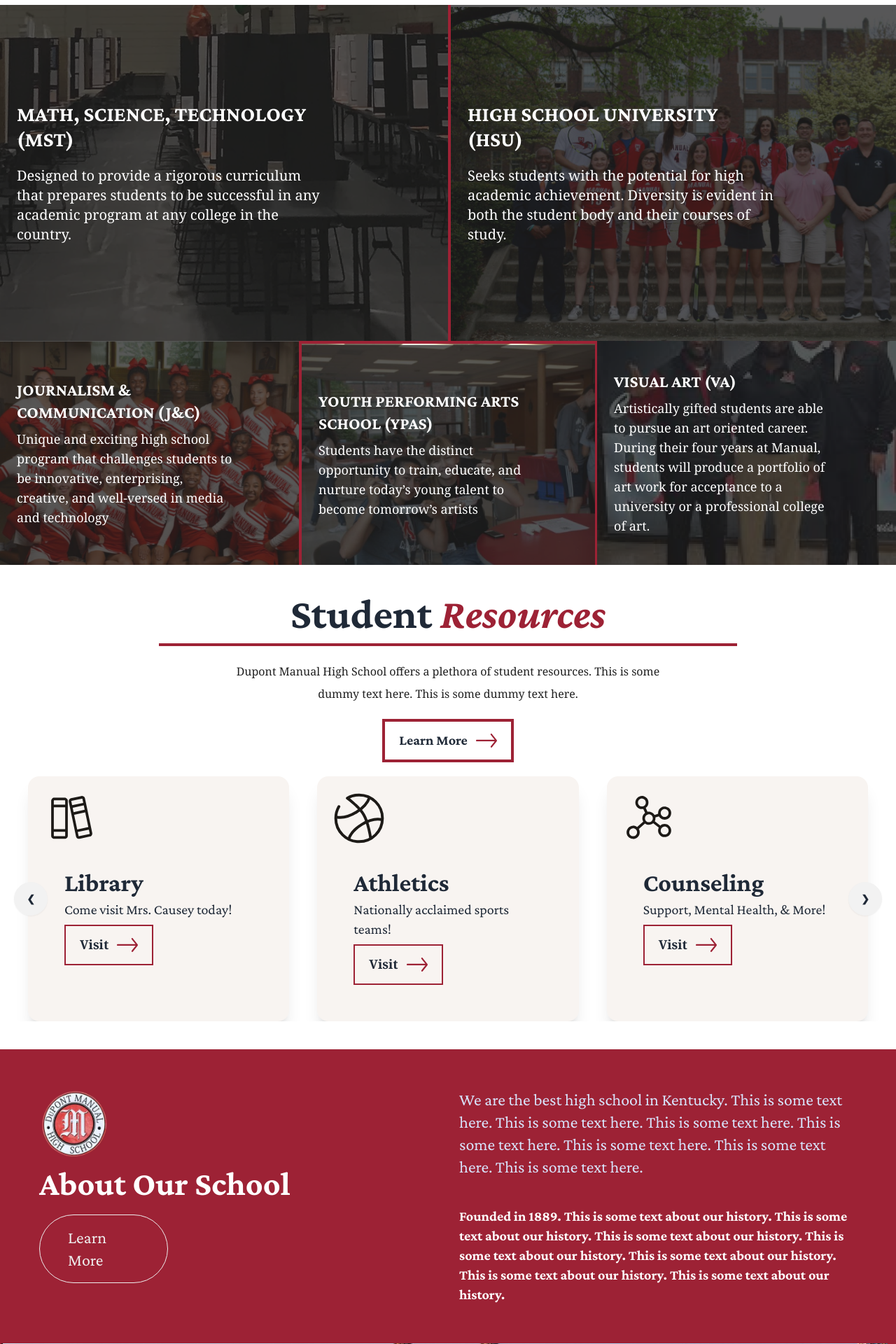
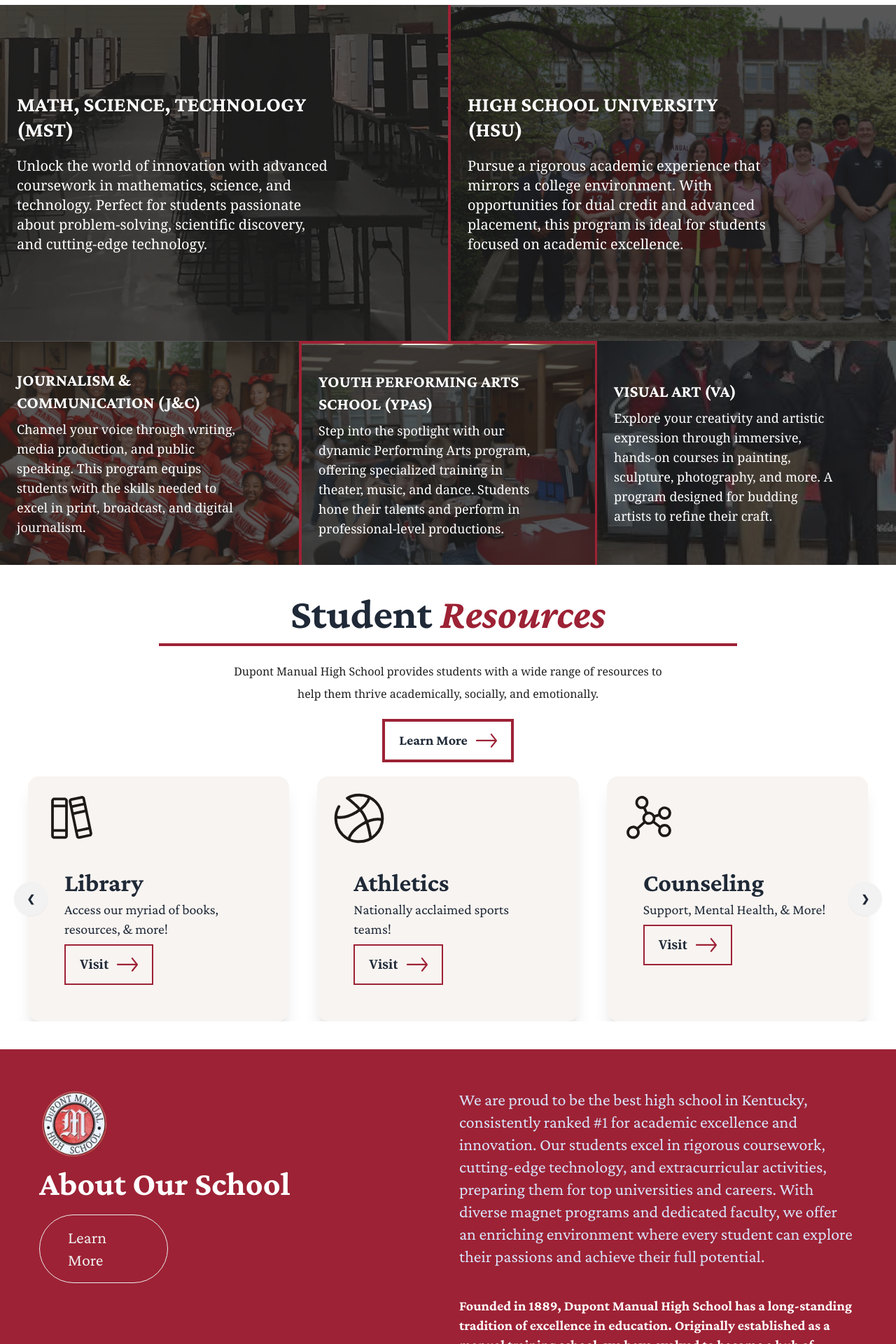
Before and after one commit to jahantaila/DupontManual, a Django app: page / in a window 1280 px wide. Shown: the part 4520-6440 px from the top of the page at 70% size. Run offline with Django 5.2, Linux system fonts and the light colour scheme; some libraries are stand-ins or nearby versions.

Commit message:
im tired as fuck im finna sleep

```diff
--- a/main/static/css/style.css
+++ b/main/static/css/style.css
@@ -7,6 +7,7 @@
     margin: 0;
     padding: 0;
     box-sizing: border-box !important;
+    scroll-behavior: smooth;
 
 }
 
--- a/main/templates/index.html
+++ b/main/templates/index.html
@@ -20,7 +20,7 @@
 
 
 </head>
-<body>
+<body class = "scroll-smooth	">
 
 
 
@@ -82,7 +82,7 @@
                         </ul>
                     </details>
                     <details>
-                        <summary class="text-white text-lg text-transform: uppercase tracking-widest"> <a target = "_blank" href = "https://www.jefferson.kyschools.us/o/manual/page/dupont-manual-admissions">Admissions</a></summary>
+                        <summary class="text-white text-lg text-transform: uppercase tracking-widest"> <a target = "_blank" href = "https://sites.google.com/jefferson.kyschools.us/dupontmanualadmissions">Admissions</a></summary>
                         {% comment %} <ul class=" z-50 p-2 text-black text-lg">
 
                         </ul> {% endcomment %}
@@ -173,7 +173,7 @@
                 Leading the Way in Kentucky Education – Where Students Excel and Dreams Take Flight
             </p>
             <div class="mt-5 flex md:mt-8 justify-center lg:justify-start">
-                <div class="rounded-md hover:scale-125 transition ease-in-out delay-100  "><a href=""
+                <div class="rounded-md hover:scale-125 transition ease-in-out delay-100  "><a href="#our-mission"
                         class=" flex items-center justify-center w-full px-8 py-3 text-base font-medium leading-6 text-white transition duration-150  ease-in-out bg-[#9D2235] hover:font-bold  border border-transparent rounded-full focus:outline-none focus:shadow-outline-blue md:py-4 md:text-lg md:px-10">
                         About Us
                     </a></div>
@@ -344,15 +344,15 @@
 
         <!-- Middle Section with Course Names -->
         <div class="text-4xl flex flex-wrap justify-center space-x-4" data-aos="fade-in" data-aos-duration = "3000">
-            <p>Biomedical</p>
-            <p>Communication</p>
-            <p>Computer Science</p>
-            <p>Java</p>
-            <p>Education</p>
-            <p>Health Sciences</p>
-            <p>Science</p>
+            <p>Engineering | </p>
+            <p>Journalism | </p>
+            <p>Computer Science | </p>
+            <p>Research | </p>
+            <p>Physics | </p>
+            <p>Health Sciences | </p>
+            <p>Spanish | </p>
             <p>Psychology</p>
-            <p class = "font-bold text-[#9D2235]">& More</p>
+            <p class = "font-bold text-[#9D2235]">& more exciting classes!</p>
         </div>
 
     <!-- Buttons -->
@@ -385,7 +385,7 @@
 
         <div data-aos="zoom-in-up" data-aos-duration = "2000"  class = "lg:w-1/2 w-full p-5 md:p-0 flex flex-center flex-col" style = "margin: 20px auto; ">
             <h1 class = "m-auto text-center text-6xl pb-3 font-bold border-[#9D2235] border-b border-b-4">Manual <span class = "text-[#9D2235] font-bolder italic " >News</span></h1>
-            <p class = " mt-5 text-[#202020] text-md leading-loose font-noto-serif text-center mb-5">Award winning journalism conducted by our talented J&C students!</p>
+            <p class = " mt-5 text-[#202020] text-md leading-loose font-noto-serif text-center mb-5">Nationally acclaimed news articles, magazine publications, yearbooks, & more!</p>
             <button class = "red-arrow-box m-auto text-center p-5 pt-3 pb-3 flex  font-bold border border-4 border-[#9D2235] text-xl justify-center"><a target = "_blank" href = "https://manualredeye.com">View All News</a><span> <img class = "ml-3 w-[30px]" src = "{% static './images/rightarrow.svg' %}"> </span></button>
         </div>
 
@@ -559,7 +559,7 @@
 
         <div  data-aos="zoom-in-up" data-aos-duration = "2000" class = " w-5/6 md:w-full md:px-5 flex flex-center flex-col" style = "margin: 20px auto; ">
             <h1 class = "m-auto md:w-2/3 text-center text-6xl pb-3 font-bold border-[#9D2235] border-b border-b-4">Programs For <span class = "text-[#9D2235] font-bolder italic " >Every Student</span></h1>
-            <p class = " mt-5  md:w-2/3 md:text-center md:mx-auto  text-[#202020] text-md leading-loose font-noto-serif text-center mb-5">Dupont Manual High School offers a plethora of magnet programs that cater to diverse student interests and talents  </p>
+            <p class = " mt-5  md:w-2/3 md:text-center md:mx-auto  text-[#202020] text-md leading-loose font-noto-serif text-center mb-5">Dupont Manual High School offers a plethora of magnet programs that cater to diverse student interests and talents. Regardless if you like math or painting, Manual has a program for you!  </p>
             <button class = "red-arrow-box m-auto text-center p-5 pt-3 pb-3 flex  font-bold border border-4 border-[#9D2235] text-xl justify-center">Learn More <span> <img class = "ml-3 w-[30px]" src = "{% static './images/rightarrow.svg' %}"> </span></button>
         </div>
 
@@ -576,7 +576,7 @@
                             MATH, SCIENCE, TECHNOLOGY (MST)
 
                         </h2>
-                        <p class="lg:text-xl md:text-lg  text-xl text-white font-noto-serif mt-5">Designed to provide a rigorous curriculum that prepares students to be successful in any academic program at any college in the country.
+                        <p class="lg:text-xl md:text-lg  text-xl text-white font-noto-serif mt-5">Unlock the world of innovation with advanced coursework in mathematics, science, and technology. Perfect for students passionate about problem-solving, scientific discovery, and cutting-edge technology.
                         </p>
                     </div>
                 </div>
@@ -587,7 +587,9 @@
                             HIGH SCHOOL UNIVERSITY (HSU)
 
                         </h2>
-                        <p class="lg:text-xl md:text-lg text-xl text-white font-noto-serif mt-5">Seeks students with the potential for high academic achievement. Diversity is evident in both the student body and their courses of study.
+                        <p class="lg:text-xl md:text-lg text-xl text-white font-noto-serif mt-5">Pursue a rigorous academic experience that mirrors a college environment. With opportunities for dual credit and advanced placement, this program is ideal for students focused on academic excellence.
+
+
 
 
                         </p>
@@ -607,7 +609,7 @@
                             JOURNALISM & COMMUNICATION (J&C)
 
                         </h2>
-                        <p class="lg:text-lg md:text-md text-white text-xl  font-noto-serif">Unique and exciting high school program that challenges students to be innovative, enterprising, creative, and well-versed in media and technology
+                        <p class="lg:text-lg md:text-md text-white text-xl  font-noto-serif">Channel your voice through writing, media production, and public speaking. This program equips students with the skills needed to excel in print, broadcast, and digital journalism.
                         </p>
                     </div>
 
@@ -624,7 +626,9 @@
                             YOUTH PERFORMING ARTS SCHOOL (YPAS)
 
                         </h2>
-                        <p class="lg:text-lg md:text-md text-white text-xl  font-noto-serif">Students have the distinct opportunity to train, educate, and nurture today’s young talent to become tomorrow’s artists
+                        <p class="lg:text-lg md:text-md text-white text-xl  font-noto-serif">Step into the spotlight with our dynamic Performing Arts program, offering specialized training in theater, music, and dance. Students hone their talents and perform in professional-level productions.
+
+
                         </p>
                     </div>
 
@@ -639,7 +643,7 @@
                             VISUAL ART (VA)
 
                         </h2>
-                        <p class="lg:text-lg md:text-md text-white  text-xl font-noto-serif">Artistically gifted students are able to pursue an art oriented career. During their four years at Manual, students will produce a portfolio of art work for acceptance to a university or a professional college of art.
+                        <p class="lg:text-lg md:text-md text-white  text-xl font-noto-serif">Explore your creativity and artistic expression through immersive, hands-on courses in painting, sculpture, photography, and more. A program designed for budding artists to refine their craft.
                         </p>
                     </div>
 
@@ -664,16 +668,16 @@
 {% comment %} Student Resources Section {% endcomment %}
     <section class = "my-10 ">
 
-        <div  class = " w-5/6 md:w-full md:px-5 flex flex-center flex-col" style = "margin: 20px auto; ">
+        <div data-aos="zoom-in-up" data-aos-duration = "2000"  class = " w-5/6 md:w-full md:px-5 flex flex-center flex-col" style = "margin: 20px auto; ">
             <h1 class = "m-auto md:w-2/3 text-center text-6xl pb-3 font-bold border-[#9D2235] border-b border-b-4">Student <span class = "text-[#9D2235] font-bolder italic " >Resources</span></h1>
-            <p class = " mt-5  md:w-3/6 md:text-center md:mx-auto  text-[#202020] text-md leading-loose font-noto-serif text-center mb-5">Dupont Manual High School offers a plethora of student resources. This is some dummy text here. This is some dummy text here. </p>
+            <p class = " mt-5  md:w-3/6 md:text-center md:mx-auto  text-[#202020] text-md leading-loose font-noto-serif text-center mb-5">Dupont Manual High School provides students with a wide range of resources to help them thrive academically, socially, and emotionally.</p>
             <button class = " red-arrow-box m-auto text-center p-5 pt-3 pb-3 flex  font-bold border border-4 border-[#9D2235] text-xl justify-center">Learn More <span> <img class = "ml-3 w-[30px]" src = "{% static './images/rightarrow.svg' %}"> </span></button>
         </div>
 
         {% comment %} MAIN CARASOUL {% endcomment %}
 
 
-        <div class="carousel flex flex-row w-full ">
+        <div data-aos="fade-in" data-aos-duration = "2000"  class="carousel flex flex-row w-full ">
             <div id="slide1" class="carousel-item relative w-full transition-transform duration-700 ease-in-out transform">
 
 
@@ -698,15 +702,17 @@
                         <div class="card-body flex flex-col justify-start">
                             <div class = "flex flex-col gap-1">
                                 <h2 class="card-title font-bold text-4xl  ">Library</h2>
-                                <p class = "text-xl">Come visit Mrs. Causey today!</p>
+                                <p class = "text-xl">Access our myriad of books, resources, & more!</p>
 
                             </div>
 
                           <div class="card-actions justify-start">
+                            <a href = "https://jcpsky.libguides.com/dupontmanuallibrary" target = "_blank">
                                 <button
                             class=" red-arrow-box text-center p-5 pt-3 pb-3 flex font-noto-serif font-bold border border-2 border-[#9D2235] text-lg justify-center">
                             Visit <span> <img class="ml-3 w-[30px]" src="{% static './images/rightarrow.svg' %}"> </span>
                         </button>
+                    </a>
                           </div>
                         </div>
                     </div>
@@ -727,9 +733,12 @@
                             </div>
 
                             <div class="card-actions justify-start">
+                                <a href = "/athletics" target = "_blank">
+                                    <button
                                 <button class="red-arrow-box text-center p-5 pt-3 pb-3 flex font-noto-serif font-bold border border-2 border-[#9D2235] text-lg justify-center">
                                     Visit <span><img class="ml-3 w-[30px]" src="{% static './images/rightarrow.svg' %}"></span>
                                 </button>
+                            </a>
                             </div>
                         </div>
 
@@ -753,9 +762,12 @@
                             </div>
 
                             <div class="card-actions justify-start">
+                                <a href = "https://sites.google.com/jefferson.kyschools.us/dupontmanualcounseling/home" target = "_blank">
+                                    <button
                                 <button class=" red-arrow-box text-center p-5 pt-3 pb-3 flex font-noto-serif font-bold border border-2 border-[#9D2235] text-lg justify-center">
                                     Visit <span><img class="ml-3 w-[30px]" src="{% static './images/rightarrow.svg' %}"></span>
                                 </button>
+                            </a>
                             </div>
                         </div>
 
@@ -800,10 +812,14 @@
                         </div>
 
                       <div class="card-actions justify-start">
+
+                        <a href = "https://jcpsky.infinitecampus.org/campus/portal/students/jcps.jsp" target = "_blank">
+
                             <button
                         class=" red-arrow-box text-center p-5 pt-3 pb-3 flex font-noto-serif font-bold border border-2 border-[#9D2235] text-lg justify-center">
                         Visit <span> <img class="ml-3 w-[30px]" src="{% static './images/rightarrow.svg' %}"> </span>
                     </button>
+                </a>
                       </div>
                     </div>
                 </div>
@@ -826,9 +842,13 @@
                         </div>
 
                         <div class="card-actions justify-start">
+
+                            <a href = "https://manualptsa.com/" target = "_blank">
+
                             <button class="red-arrow-box text-center p-5 pt-3 pb-3 flex font-noto-serif font-bold border border-2 border-[#9D2235] text-lg justify-center">
                                 Visit <span><img class="ml-3 w-[30px]" src="{% static './images/rightarrow.svg' %}"></span>
                             </button>
+                        </a>
                         </div>
                     </div>
 
@@ -855,9 +875,12 @@
                         </div>
 
                         <div class="card-actions justify-start">
+                            <a href = "https://www.jefferson.kyschools.us/" target = "_blank">
+
                             <button class="red-arrow-box text-center p-5 pt-3 pb-3 flex font-noto-serif font-bold border border-2 border-[#9D2235] text-lg justify-center">
                                 Visit <span><img class="ml-3 w-[30px]" src="{% static './images/rightarrow.svg' %}"></span>
                             </button>
+                        </a>
                         </div>
                     </div>
 
@@ -924,7 +947,7 @@
 
        {% comment %} TOP SECTION {% endcomment %}
         <div class="w-full flex sm:flex-row flex-col justify-between p-5 md:p-10">
-            <div class="lg:w-2/6 sm:w-1/2 text-left w-full text-center sm:text-left p-4 rounded flex flex-col">
+            <div data-aos="fade-in" data-aos-duration = "2000" class="lg:w-2/6 sm:w-1/2 text-left w-full text-center sm:text-left p-4 rounded flex flex-col">
                 <img class = "mx-auto sm:mx-0"src = "{% static './images/manuallogo.png' %}" style = "width: 100px; height: 100px">
                 <h1 class = "text-5xl mt-3 font-bold mb-2  text-white  ">About Our School</h1>
 
@@ -937,16 +960,18 @@
 
             </div>
 
-            <div class="lg:w-3/6 md:w-4/6  w-full text-center sm:text-left sm:w-4/6 p-4 rounded flex flex-col text-left">
-                <p class = "text-[#D8E3FB] text-2xl">We are the best high school in Kentucky. This is some text here.  This is some text here.  This is some text here.  This is some text here.  This is some text here.  This is some text here.  This is some text here.  </p>
-                <p class = "font-bold text-xl text-white mt-10">Founded in 1889. This is some text about our history. This is some text about our history. This is some text about our history. This is some text about our history. This is some text about our history. This is some text about our history. This is some text about our history. </p>
+            <div data-aos="fade-in" data-aos-duration = "2000" class="lg:w-3/6 md:w-4/6  w-full text-center sm:text-left sm:w-4/6 p-4 rounded flex flex-col text-left">
+                <p class = "text-[#D8E3FB] text-2xl">We are proud to be the best high school in Kentucky, consistently ranked #1 for academic excellence and innovation. Our students excel in rigorous coursework, cutting-edge technology, and extracurricular activities, preparing them for top universities and careers. With diverse magnet programs and dedicated faculty, we offer an enriching environment where every student can explore their passions and achieve their full potential.
+
+                </p>
+                <p class = "font-bold text-xl text-white mt-10">Founded in 1889, Dupont Manual High School has a long-standing tradition of excellence in education. Originally established as a manual training school, we have evolved to become a hub of academic, artistic, and technological achievement. Over the decades, we’ve nurtured generations of leaders, thinkers, and innovators, adapting to the changing world while honoring our historic roots.                </p>
 
             </div>
         </div>
 
         {% comment %} BOTTOM SECTION {% endcomment %}
 
-        <div class="flex flex-col items-center">
+        <div data-aos="fade-in" data-aos-duration = "2000" class="flex flex-col items-center">
             <figure>
                 <img src="{% static './images/topmatrix.png' %}">
             </figure>
@@ -961,7 +986,7 @@
                     {% comment %} text section {% endcomment %}
                     <div class = "sm:w-1/2 w-full text-center">
                     <p class="text-white lg:text-5xl sm:text-3xl text-xl md:text-4xl font-bold">Video Tour Of Manual</p>
-                    <p class = "sm:mt-5 mt-3 lg:text-xl text-sm sm:text-md md:text-lg font-noto-serif text-white font-bold ">Take a tour of Dupont Manual and learn why we are the best high school in the entire state of Kentucky. This here is dummy text.</p>
+                    <p class = "sm:mt-5 mt-3 lg:text-xl text-sm sm:text-md md:text-lg font-noto-serif text-white font-bold ">Take a tour of Dupont Manual and learn what makes us the #1 high school in all of Kentucky!</p>
 
                     </div>
 
@@ -1010,8 +1035,9 @@
 
       </footer>
 
-      <div class = " bg-[#9D2235] mx-auto text-center pb-5  ">
+      <div  class = " bg-[#9D2235] mx-auto text-center pb-5  ">
 
+        <div data-aos="zoom-in-up" data-aos-duration = "1000">
         <h1 class = "text-4xl text-white font-bold">Designed & Developed By: </h1>
         <p class="text-white mt-3 text-2xl text-center">
             <span>
@@ -1030,6 +1056,7 @@
             </span>
         </p>
         <p class = "text-white w-1/3 mt-3 mx-auto" >Also special shoutout to the best teacher at Manual... Mr. Dallmann! We Love You!</p>
+    </div>
         </div>
 
       <script>
```
